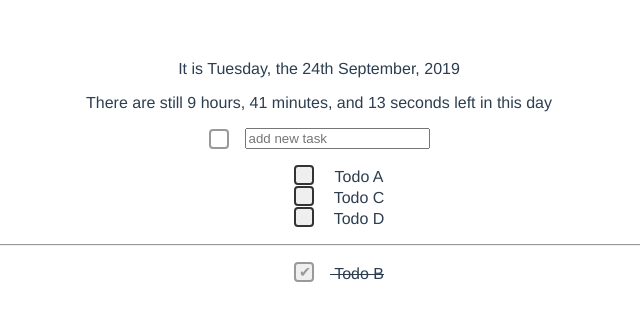
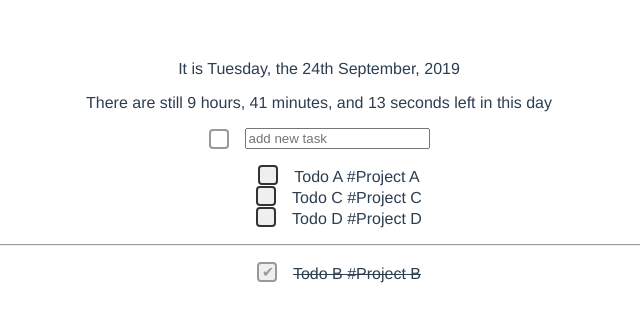
Before and after one commit to Plsr/DoDee, a Vue app: page / in a window 1280 px wide. Shown: the top 322 px of the page, without its empty margins (321-961 px from the left). Built offline with nearby package versions, Linux system fonts and the light colour scheme.

Commit message:
Allow adding of projects to todos

```diff
--- a/src/App.vue
+++ b/src/App.vue
@@ -40,10 +40,10 @@ export default {
     }
   },
   methods: {
-    addTodo(title) {
+    addTodo(title, project) {
       this.todos.push({
         title,
-        project: '',
+        project: project,
         done: false
       })
     }
--- a/src/components/AddTodoForm.vue
+++ b/src/components/AddTodoForm.vue
@@ -13,7 +13,10 @@
     },
     methods: {
       handleSubmit() {
-        this.$emit('create-todo', this.todoTitle)
+        const split = this.todoTitle.split('#')
+        const title = split [0]
+        const project = split[1]
+        this.$emit('create-todo', title, project)
       }
     }
   }
--- a/src/components/TodoItem.vue
+++ b/src/components/TodoItem.vue
@@ -5,16 +5,21 @@
       class="todo-button"
       v-bind:class="{ 'todo-button-completed': this.isCompleted}"
     />
-    <span v-bind:class="{ 'todo-text-completed': this.isCompleted }"><slot></slot></span>
+    <span v-bind:class="{ 'todo-text-completed': this.isCompleted }">{{ todo.title}} <span v-show="!!todo.project">#{{todo.project}}</span></span>
   </div>
 </template>
 
 <script>
   export default {
-    props: ['isCompleted'],
+    props: ['todo'],
     methods: {
       handleClick() {
         this.$emit('checkbox-click')
+      }
+    },
+    computed: {
+      isCompleted() {
+        return this.todo.done
       }
     }
   }
--- a/src/components/TodoList.vue
+++ b/src/components/TodoList.vue
@@ -4,22 +4,18 @@
       <todo-item
         v-for="(todo, index) in openTodos"
         v-bind:key="index"
-        v-bind:is-completed="todo.done"
+        v-bind:todo="todo"
         v-on:checkbox-click="handleTodoClick(todo)"
-      >
-        {{ todo.title }}
-      </todo-item>
+      />
     </ul>
     <hr />
     <ul>
       <todo-item
         v-for="(todo, index) in finishedTodos"
         v-bind:key="index"
-        v-bind:is-completed="todo.done"
+        v-bind:todo="todo"
         v-on:checkbox-click="handleTodoClick(todo)"
-      >
-        {{ todo.title }}
-      </todo-item>
+      />
     </ul>
   </div>
 </template>
```
